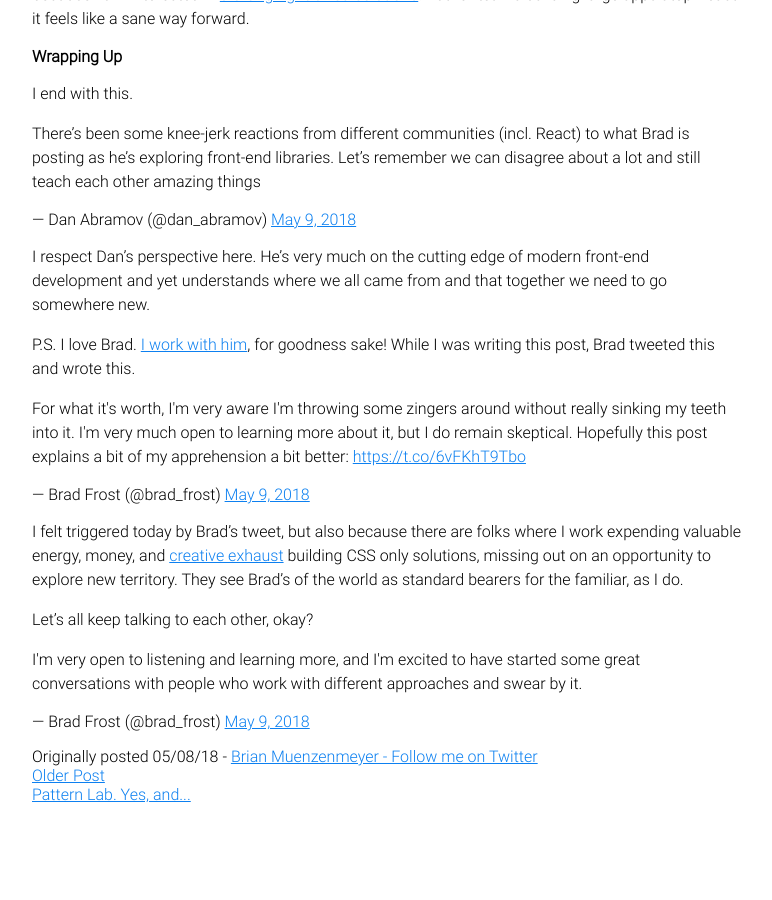
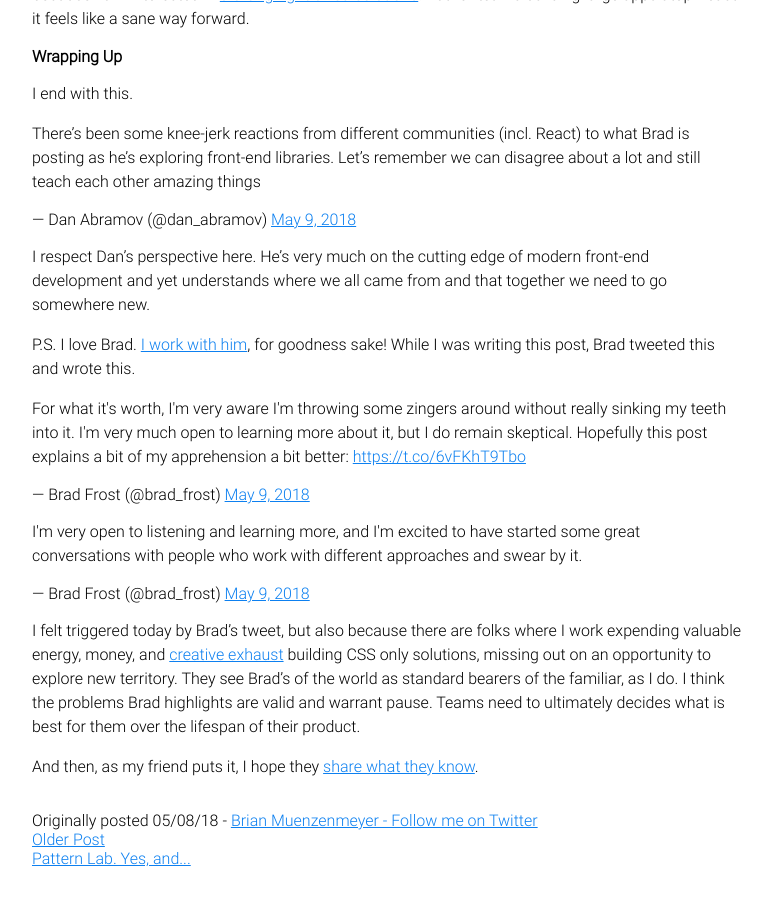
Before and after one commit to bmuenzenmeyer/bmuenzenmeyer.github.io, a Jekyll site: the page built from _posts/2018-5-8-css-in-jss.md, in a window 1280 px wide and 900 px high, scrolled down 2560 px. Shown: the whole window, without its empty margins (253-1025 px from the left). Built offline with Jekyll 4.4.1, drawn with Linux system fonts in a browser that asks for light colours; comment, search, counter and statistics services are not loaded; before the commit the page ends 3396 px from its top, so only the background shows below that.

Commit message:
light edits

```diff
--- a/_posts/2018-5-8-css-in-jss.md
+++ b/_posts/2018-5-8-css-in-jss.md
@@ -109,9 +109,9 @@ P.S. I love Brad. [I work with him](http://patternlab.io), for goodness sake! Wh
 <blockquote class="twitter-tweet" data-lang="en"><p lang="en" dir="ltr">For what it&#39;s worth, I&#39;m very aware I&#39;m throwing some zingers around without really sinking my teeth into it. I&#39;m very much open to learning more about it, but I do remain skeptical. Hopefully this post explains a bit of my apprehension a bit better: <a href="https://t.co/6vFKhT9Tbo">https://t.co/6vFKhT9Tbo</a></p>&mdash; Brad Frost (@brad_frost) <a href="https://twitter.com/brad_frost/status/994027941121200129?ref_src=twsrc%5Etfw">May 9, 2018</a></blockquote>
 <script async src="https://platform.twitter.com/widgets.js" charset="utf-8"></script>
 
-I felt triggered today by Brad’s tweet, but also because there are folks where I work expending valuable energy, money, and [creative exhaust](http://bradfrost.com/blog/post/creative-exhaust/) building CSS only solutions, missing out on an opportunity to explore new territory. They see Brad’s of the world as standard bearers for the familiar, as I do.
-
-Let’s all keep talking to each other, okay?
-
 <blockquote class="twitter-tweet" data-conversation="none" data-lang="en"><p lang="en" dir="ltr">I&#39;m very open to listening and learning more, and I&#39;m excited to have started some great conversations with people who work with different approaches and swear by it.</p>&mdash; Brad Frost (@brad_frost) <a href="https://twitter.com/brad_frost/status/994028275235217408?ref_src=twsrc%5Etfw">May 9, 2018</a></blockquote>
 <script async src="https://platform.twitter.com/widgets.js" charset="utf-8"></script>
+
+I felt triggered today by Brad’s tweet, but also because there are folks where I work expending valuable energy, money, and [creative exhaust](http://bradfrost.com/blog/post/creative-exhaust/) building CSS only solutions, missing out on an opportunity to explore new territory. They see Brad’s of the world as standard bearers of the familiar, as I do. I think the problems Brad highlights are valid and warrant pause. Teams need to ultimately decides what is best for them over the lifespan of their product.
+
+And then, as my friend puts it, I hope they [share what they know](https://twitter.com/brad_frost/status/450619808795885569).
```
